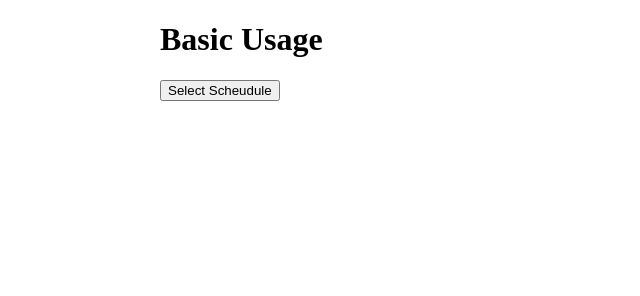
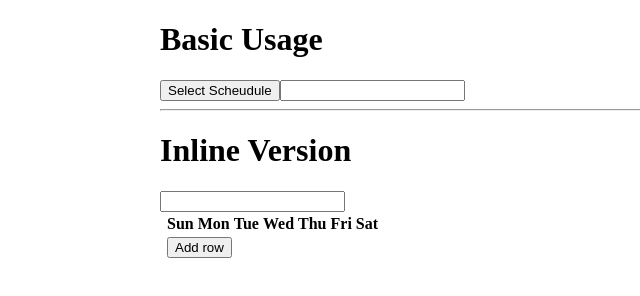
Before and after one commit to fedeaux/scheudule_picker, a plain HTML site: page index.html in a window 1280 px wide. Shown: the whole page, without its empty margins (0-640 px from the left). Drawn offline with Linux system fonts and the light colour scheme.

Commit message:
Added a flawed support to inline picker

```diff
--- a/index.html
+++ b/index.html
@@ -11,6 +11,9 @@
     <div id="wrapper">
       <h1> Basic Usage </h1>
       <input type="text" id="scheudule_picker" value="" />
+      <hr />
+      <h1> Inline Version </h1>
+      <input type="text" id="inline_scheudule_picker" value="" />
     </div>
   </body>
 </html>
--- a/js/application.js
+++ b/js/application.js
@@ -2,7 +2,10 @@
 (function() {
 
   $(function() {
-    return new ScheudulePicker('#scheudule_picker');
+    new ScheudulePicker('#scheudule_picker');
+    return new ScheudulePicker('#inline_scheudule_picker', {
+      inline: true
+    });
   });
 
 }).call(this);
--- a/js/scheudule_picker.js
+++ b/js/scheudule_picker.js
@@ -16,7 +16,8 @@
 
   this.ScheudulePicker = (function() {
 
-    function ScheudulePicker(selector) {
+    function ScheudulePicker(selector, args) {
+      this.args = args != null ? args : {};
       this.add_row_with_values = __bind(this.add_row_with_values, this);
 
       this.add_row = __bind(this.add_row, this);
@@ -28,14 +29,22 @@
       this.ok = __bind(this.ok, this);
 
       this.show_picker = __bind(this.show_picker, this);
+
       this.input = $(selector);
       this.id = 'scheudule_picker_' + unique_id();
       this.change_markup();
     }
 
     ScheudulePicker.prototype.change_markup = function() {
-      this.input.hide();
-      return this.input.after(this.create_selector());
+      if (this.args.inline) {
+        this.input.after(this.create_picker());
+        $('.scheudule_picker_ok', this.picker).hide();
+        return $('input', this.picker).change(function() {
+          return console.log('kct');
+        });
+      } else {
+        return this.input.before(this.create_selector());
+      }
     };
 
     ScheudulePicker.prototype.create_selector = function() {
@@ -59,7 +68,7 @@
     ScheudulePicker.prototype.create_picker = function() {
       this.picker = this.create_picker_markup();
       this.picker.hide();
-      this.selector.after(this.picker);
+      this.input.after(this.picker);
       this.check_for_previous_value();
       $('.scheudule_picker_add_row', this.picker).click(this.add_row);
       $('.scheudule_picker_ok', this.picker).click(this.ok);
@@ -84,7 +93,9 @@
       var json;
       json = this.get_json_values();
       this.input.val(json);
-      return this.picker.fadeOut();
+      if (!this.args.inline) {
+        return this.picker.fadeOut();
+      }
     };
 
     ScheudulePicker.prototype.get_json_values = function() {
```
Also changed, not shown: 2 other files.
